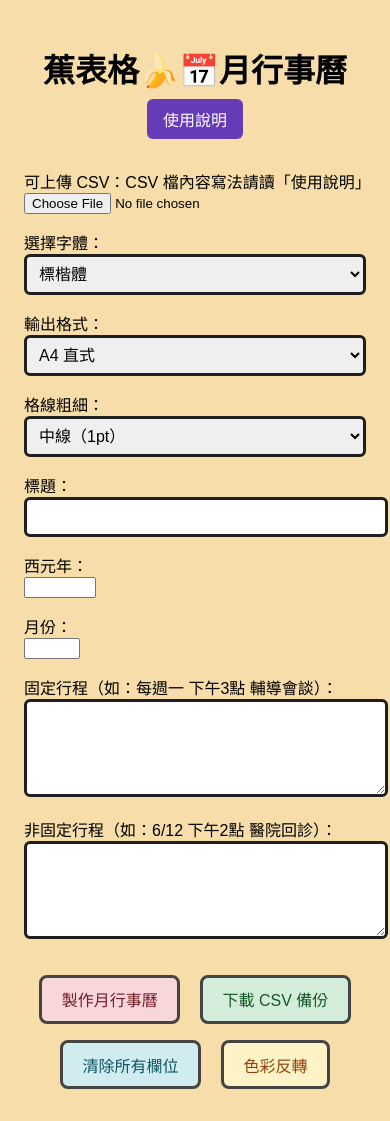
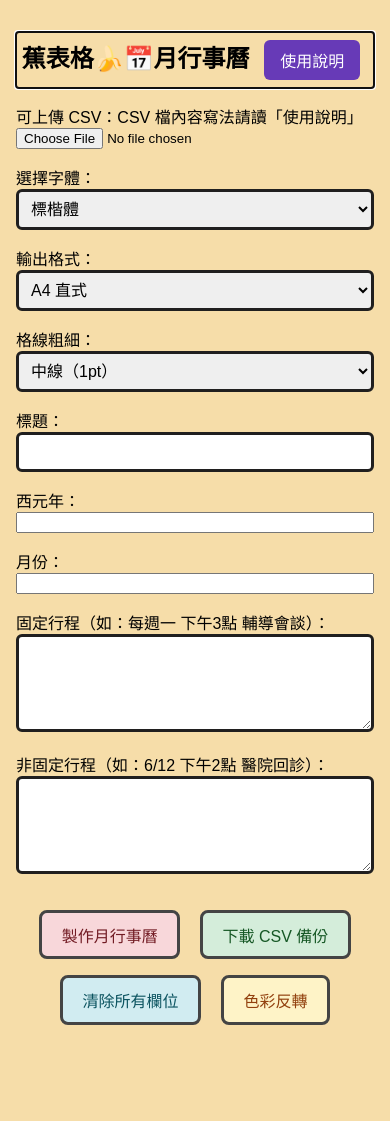
Before and after one commit to hunzan/banana-table, a Flask app: page /calendar in a window 390 px wide. After the commit the page ends 1025 px from the top, so only its background shows below. Run offline with Flask 3, Linux system fonts and the light colour scheme.

Commit message:
Update js css html

```diff
--- a/static/calendar.js
+++ b/static/calendar.js
@@ -122,6 +122,7 @@
     });
 
 }
+
 function uploadCalendarCsv(event) {
   const input = event.target;
   if (!input.files || input.files.length === 0) {
@@ -169,11 +170,11 @@
     }
 
     // 🔹 特定行程回填（穩定處理日期格式）
+    let lines = [];
     if (data.specificEvents && Array.isArray(data.specificEvents)) {
-    const lines = data.specificEvents.map(evt => {
+      lines = data.specificEvents.map(evt => {
         let dateStr = evt.date;
 
-        // 若為 YYYY-MM-DD 格式，轉成 MM/DD
         if (typeof dateStr === 'string' && dateStr.length === 10 && dateStr.includes('-')) {
           const parts = dateStr.split('-');
           if (parts.length === 3) {
@@ -193,7 +194,18 @@
       document.getElementById('specific_events').value = '';
     }
 
-    alert('CSV 讀取並填入完成！');
+    // ✅ 加入無障礙提示
+    const message = `✅已匯入 ${lines.length} 筆資料。`;
+
+    const statusBox = document.getElementById("uploadStatus");
+    if (statusBox) {
+      statusBox.textContent = message;
+    }
+
+    if ('speechSynthesis' in window) {
+      speechSynthesis.speak(new SpeechSynthesisUtterance(message));
+    }
+
   })
   .catch(err => {
     alert('❌ 上傳 CSV 失敗：' + err.message);
@@ -204,3 +216,11 @@
 function toggleContrast() {
   document.body.classList.toggle('high-contrast');
 }
+
+window.addEventListener('DOMContentLoaded', () => {
+  const heading = document.getElementById('main-title');
+  if (heading) {
+    heading.setAttribute('tabindex', '-1'); // 讓 h1 可被聚焦，但不會干擾 tab 鍵順序
+    heading.focus();
+  }
+});
--- a/static/style.css
+++ b/static/style.css
@@ -3,11 +3,43 @@
   text-align: center;
 }
 body {
+  max-width: 100%;
+  margin: 0 auto;
   font-family: 'Noto Sans TC', sans-serif;
   padding: 1rem;
+  font-size: 1rem;
   background: #f6dda9;
   color: #000;
 }
+input[type="text"],
+input[type="number"],
+input[type="file"],
+select,
+textarea {
+  width: 100%;
+  max-width: 100%;
+  box-sizing: border-box;
+}
+
+nav ul {
+  padding: 0;
+  list-style: none;
+}
+
+nav li {
+  margin: 0.5rem 0;
+}
+
+@media (max-width: 600px) {
+  h1 {
+    font-size: 1.5rem;
+  }
+  .form-buttons {
+    flex-direction: column;
+    gap: 0.5rem;
+  }
+}
+
 label {
   display: block;
   margin-top: 1rem;
@@ -41,6 +73,7 @@
 text-align: center;
 margin-top: 1.5rem;
 }
+
 .btn {
   font-size: 1rem;
   padding: 0.6rem 1.2rem;
--- a/templates/calendar_form.html
+++ b/templates/calendar_form.html
@@ -10,11 +10,12 @@
 <body>
   <main>
     <a href="#main-title" class="skip-link">跳到主內容</a>
-    <h1>蕉表格🍌📅月行事曆  <button class="btn btn-purple" onclick="window.open('/howto_calendar', '_blank')">使用說明</button></h1>
+    <h1 id="main-title">蕉表格🍌📅月行事曆  <button class="btn btn-purple" onclick="window.open('/howto_calendar', '_blank')">使用說明</button></h1>
     <form id="calendar-form">
 
       <label for="upload_csv">可上傳 CSV：CSV 檔內容寫法請讀「使用說明」</label>
       <input type="file" id="upload_csv" accept=".csv" onchange="uploadCalendarCsv(event)" />
+      <div id="uploadStatus" style="margin-top: 1em; color: #006400; font-weight: bold;"></div>
 
       <label for="font">選擇字體：</label>
       <select id="font" name="font">
--- a/templates/custom_form.html
+++ b/templates/custom_form.html
@@ -8,13 +8,14 @@
 </head>
 
 <body>
-  <main>
+  <main id="main-content">
   <a href="#main-title" class="skip-link">跳到主內容</a>
-  <h1>蕉表格🍌通用表格產生器  <button class="btn btn-purple" onclick="window.open('/howto_custom', '_blank')">使用說明</button></h1>
+  <h1 id="main-title">蕉表格🍌通用表格產生器  <button class="btn btn-purple" onclick="window.open('/howto_custom', '_blank')">使用說明</button></h1>
   <form method="POST" action="/generate-custom-docx" id="customForm">
 
     <label for="upload_csv">可上傳 CSV：CSV 檔內容寫法請讀「使用說明」</label>
     <input type="file" id="upload_csv" accept=".csv" onchange="uploadCustomCsv(event)" />
+    <div id="uploadStatus"></div>
 
     <label for="fontSelect">選擇字型：</label>
     <select id="fontSelect" name="font">
--- a/templates/howto.html
+++ b/templates/howto.html
@@ -40,6 +40,7 @@
   </style>
 </head>
 <body>
+<main>
 <section tabindex="0" aria-labelledby="first-title">
   <h1 id="first-title">使用說明｜蕉表格課表／週行事曆產生器</h1>
   <p tabindex="0">本工具為便利視障人士製作文書表格而開發，可匯出成 <strong>Word（.docx）</strong> 或 <strong>CSV</strong> 檔案備份。支援 <strong>NVDA 螢幕閱讀器操作</strong>，並適用電腦與手機。</p>
@@ -100,5 +101,6 @@
   <h2 id="qa-title">🍌 有問題嗎？</h2>
   <p tabindex="0">若遇到問題，可聯繫我們團隊（阿猴🐵 & 金蕉🍌），或到回到首頁重新填寫。</p>
 </section>
+</main>
 </body>
 </html>
--- a/templates/howto_custom.html
+++ b/templates/howto_custom.html
@@ -40,6 +40,7 @@
   </style>
 </head>
 <body>
+<main>
 <section tabindex="0" aria-labelledby="first-title">
   <h1 id="first-title">使用說明｜蕉表格通用表格產生器</h1>
   <p tabindex="0">本工具為便利視障人士製作文書表格而開發，可匯出成 <strong>Word（.docx）</strong> 或 <strong>CSV</strong> 檔案備份。支援 <strong>NVDA 螢幕閱讀器操作</strong>，並適用電腦與手機。</p>
@@ -108,5 +109,6 @@
   <h2 id="qa-title">🍌 有問題嗎？</h2>
   <p tabindex="0">若遇到問題，可聯繫我們團隊（阿猴🐵 & 金蕉🍌），或到回到首頁重新填寫。</p>
 </section>
+</main>
 </body>
 </html>
--- a/templates/index.html
+++ b/templates/index.html
@@ -2,6 +2,7 @@
 <html lang="zh-Hant">
 <head>
   <meta charset="UTF-8">
+  <meta name="viewport" content="width=device-width, initial-scale=1.0">
   <title>蕉表格 Banana Table</title>
   <link rel="stylesheet" href="{{ url_for('static', filename='style.css') }}">
   <link rel="icon" href="{{ url_for('static', filename='favicon.ico') }}" type="image/x-icon">
--- a/templates/schedule_form.html
+++ b/templates/schedule_form.html
@@ -3,17 +3,20 @@
 <head>
   <link href="https://fonts.googleapis.com/css2?family=Noto+Sans+TC&display=swap" rel="stylesheet">
   <meta charset="UTF-8" />
+  <meta name="viewport" content="width=device-width, initial-scale=1.0">
   <title>蕉表格 - 課表／週行事曆產生器</title>
   <link rel="stylesheet" href="{{ url_for('static', filename='style.css') }}">
 </head>
 <body>
+<main>
   <a href="#main-title" class="skip-link">跳到主內容</a>
-  <h1 id="main-title" tabindex="-1">蕉表格🍌課表／週行事曆 <button class="btn btn-purple" onclick="window.open('/howto', '_blank')">使用說明</button></h1>
+  <h1 id="main-title">蕉表格🍌課表／週行事曆 <button class="btn btn-purple" onclick="window.open('/howto', '_blank')">使用說明</button></h1>
 
   <form id="scheduleForm" aria-label="課表／週行事曆製作表單">
 
     <label for="csv_file">可上傳 CSV：CSV 檔內容寫法請讀「使用說明」</label>
     <input type="file" id="csv_file" name="csv_file" accept=".csv" onchange="uploadCSV()" />
+    <div id="uploadStatus" style="margin-top: 1em; font-weight: bold; color: green;" aria-live="polite"></div>
 
     <label for="font">選擇字體：</label>
     <select id="font" name="font">
@@ -69,6 +72,7 @@
     <button type="button" class="btn btn-invert" onclick="toggleContrast()">色彩反轉</button>
   </div>
   </form>
+</main>
 
 <script src="{{ url_for('static', filename='schedule.js') }}"></script>
 
```
Also changed, not shown: static/custom.js (+18 -0 lines), static/schedule.js (+22 -1 lines). Lines whose indentation alone changed are shown as unchanged.
